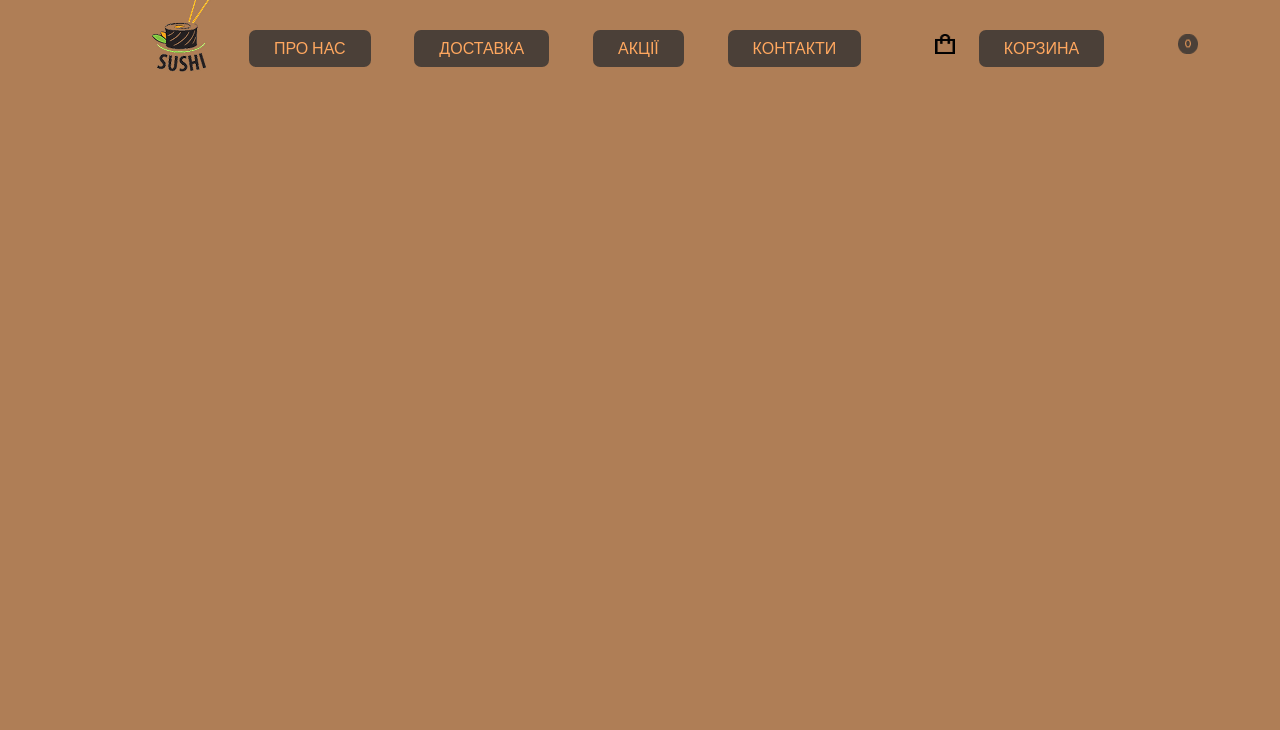
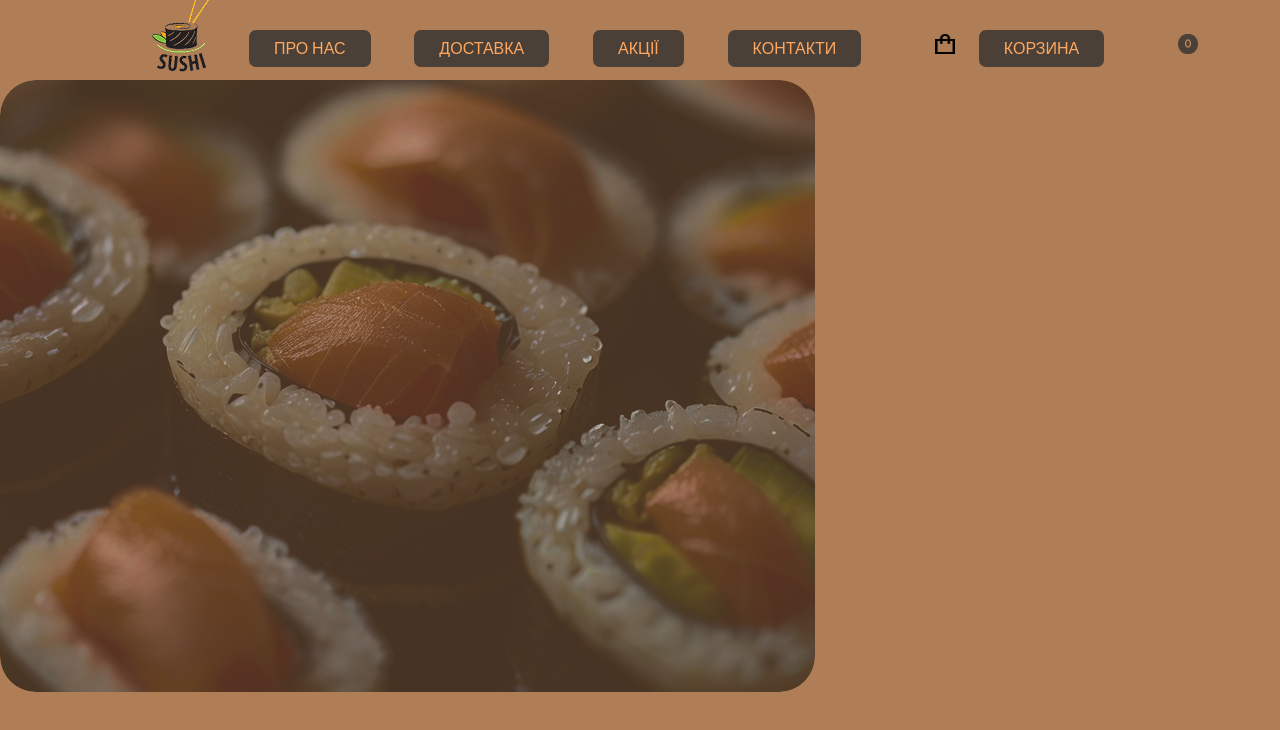
Before and after one commit to Olenka-maker/logika-sitee, a plain HTML site: page index.html in a window 1280 px wide. Drawn offline with Linux system fonts and the light colour scheme.

Commit message:
create photos

```diff
--- a/index.html
+++ b/index.html
@@ -21,5 +21,8 @@
             </div>
         </nav>
     </header>
+    <main>
+        <img src="./photos/sushi-8735298_1280 1.png" class="img1">
+    </main>
 </body>
 </html>
--- a/style.css
+++ b/style.css
@@ -56,3 +56,12 @@ header{
 .nav-links{
     text-transform: uppercase;
 }
+
+.img1{
+    width: 815px;
+    height: 612px;
+    border-radius: 36px;
+    display: flex;
+    justify-content: center;
+    position: absolute;
+}
```
Also changed, not shown: photos/sushi-8735298_1280 1.png (added).
